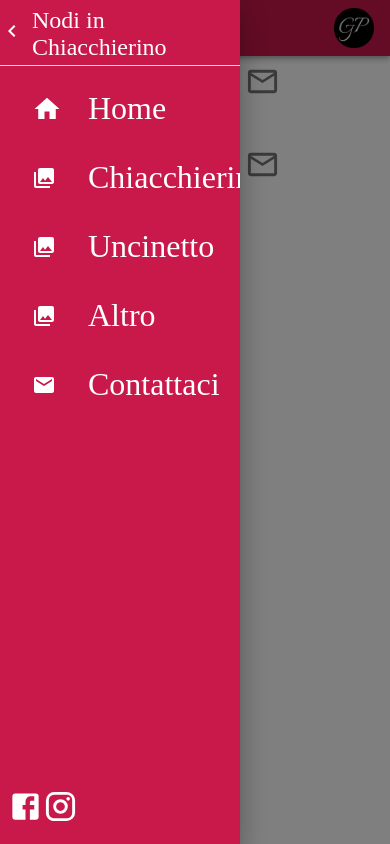
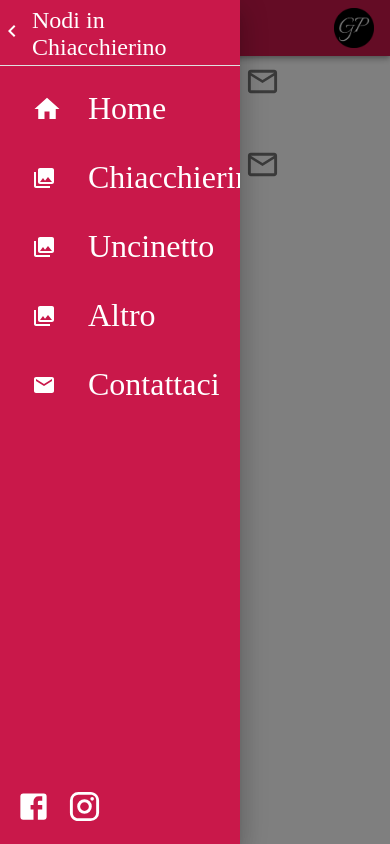
Before and after one commit to Tommaso4497/nodiin, a Next.js app: page /components/Footer in a window 390 px wide. Both pictures are taken after a click on the button 24 px from the left and 28 px from the top of the page. Built offline with nearby package versions, Linux system fonts and the light colour scheme; a web font is replaced by a local one.

Commit message:
bug fix icon link in drawer

```diff
--- a/pages/components/Navigation.js
+++ b/pages/components/Navigation.js
@@ -94,17 +94,17 @@ const Navigation = () => {
           <Divider />
           <List style={{ fontSize: "2rem", fontFamily: "Italianno" }}>{elementsMobile}</List>
           <div className={styles.footerWrapper}>
-            <button className={styles.iconButtonDrawer}>
+            <a className={styles.iconLinkDrawer}>
               <FacebookIcon fontSize="large" style={{ color: "#fff" }} />
-            </button>
+            </a>
 
-            <button
-              className={styles.iconButtonDrawer}
+            <a
+              className={styles.iconLinkDrawer}
               target="_blank"
               href="https://www.instagram.com/nodiinchiacchierino/"
             >
               <InstagramIcon fontSize="large" style={{ color: "#fff" }} />
-            </button>
+            </a>
           </div>
         </Drawer>
       </div >
--- a/pages/components/Navigation.module.css
+++ b/pages/components/Navigation.module.css
@@ -58,15 +58,11 @@
    margin: .25rem .5rem;
  }
 
- .iconButtonDrawer {
-   background-color: transparent;
-   border: none;
-   padding: 0;
-   margin: 0;
+ .iconLinkDrawer {
+   margin-left: 1rem;
  }
 
  .footerWrapper {
    position: absolute;
    bottom: 1rem;
-   left: .5rem;
  }
```
